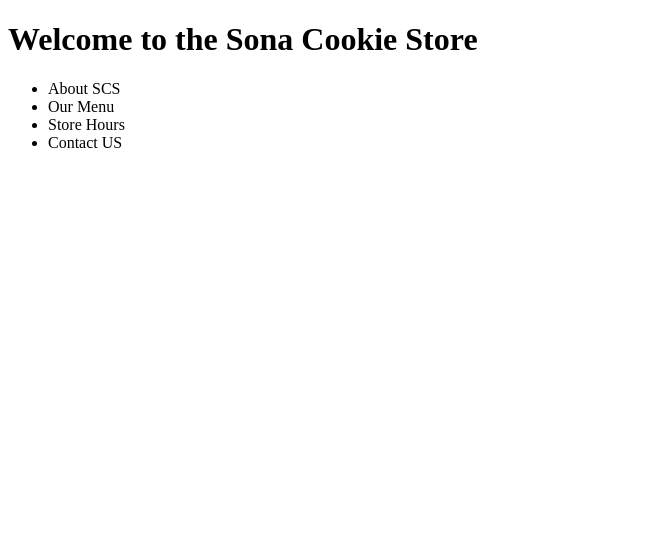
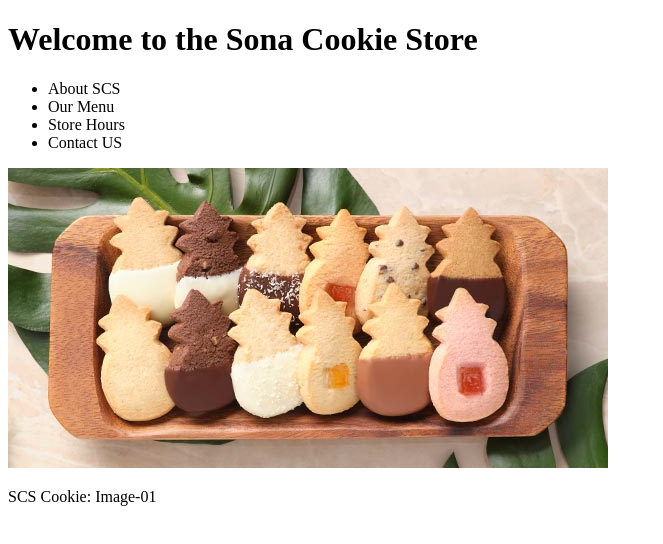
Before and after one commit to sajeeth-ahamed/html-css-learning, a plain HTML site: page 1-youtube-tutorial-project/index.html in a window 1280 px wide. Shown: the whole page, without its empty margins (0-663 px from the left). Drawn offline with Linux system fonts and the light colour scheme.

Commit message:
fix: add cookie image

```diff
--- a/1-youtube-tutorial-project/index.html
+++ b/1-youtube-tutorial-project/index.html
@@ -24,6 +24,13 @@
           </ul>
         </nav>
       </header>
+
+      <main>
+        <img src="0-assets/0-images/0-cookies.jpg" alt="SCS-cookie-img-1" />
+        <footer>
+          <p>SCS Cookie: Image-01</p>
+        </footer>
+      </main>
     </div>
   </body>
 </html>
```
